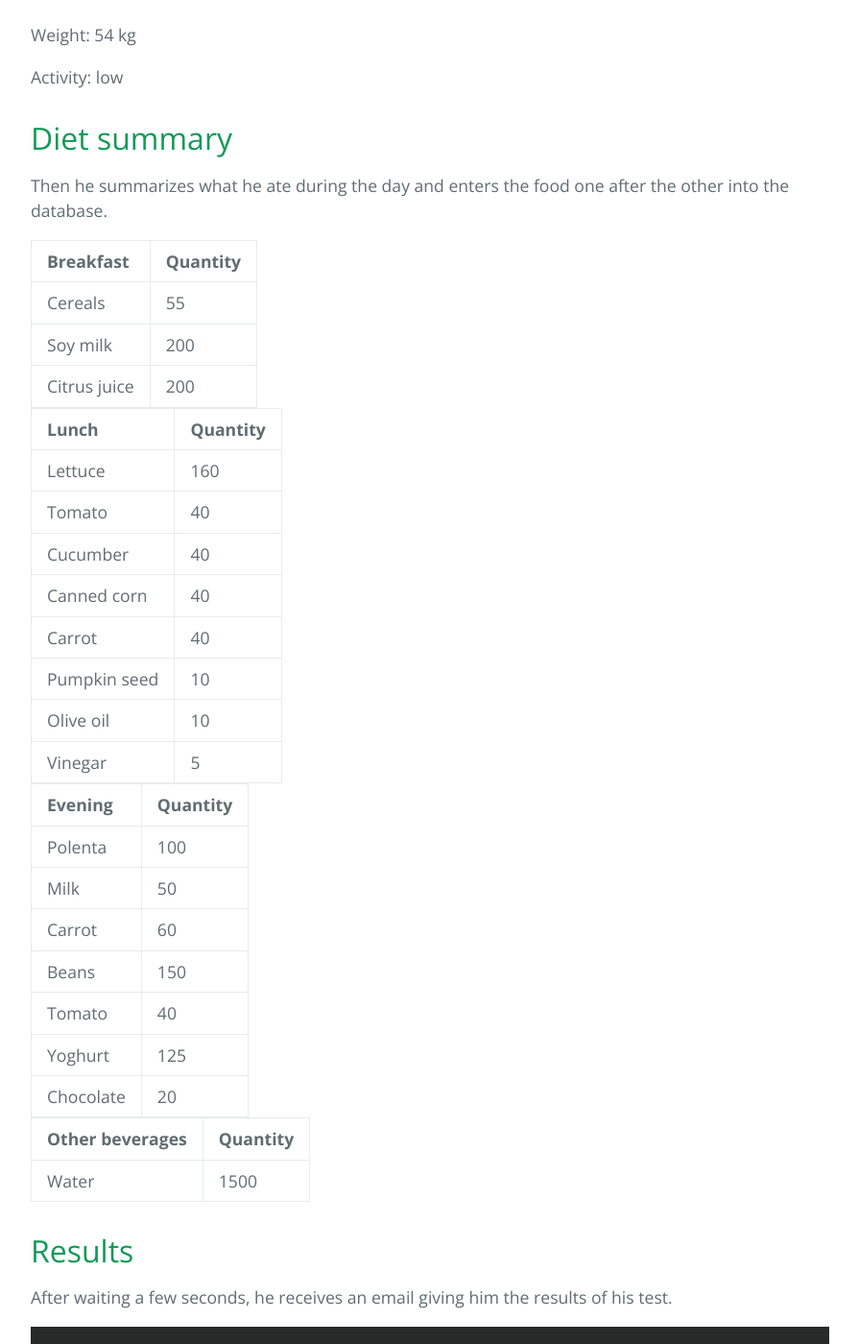
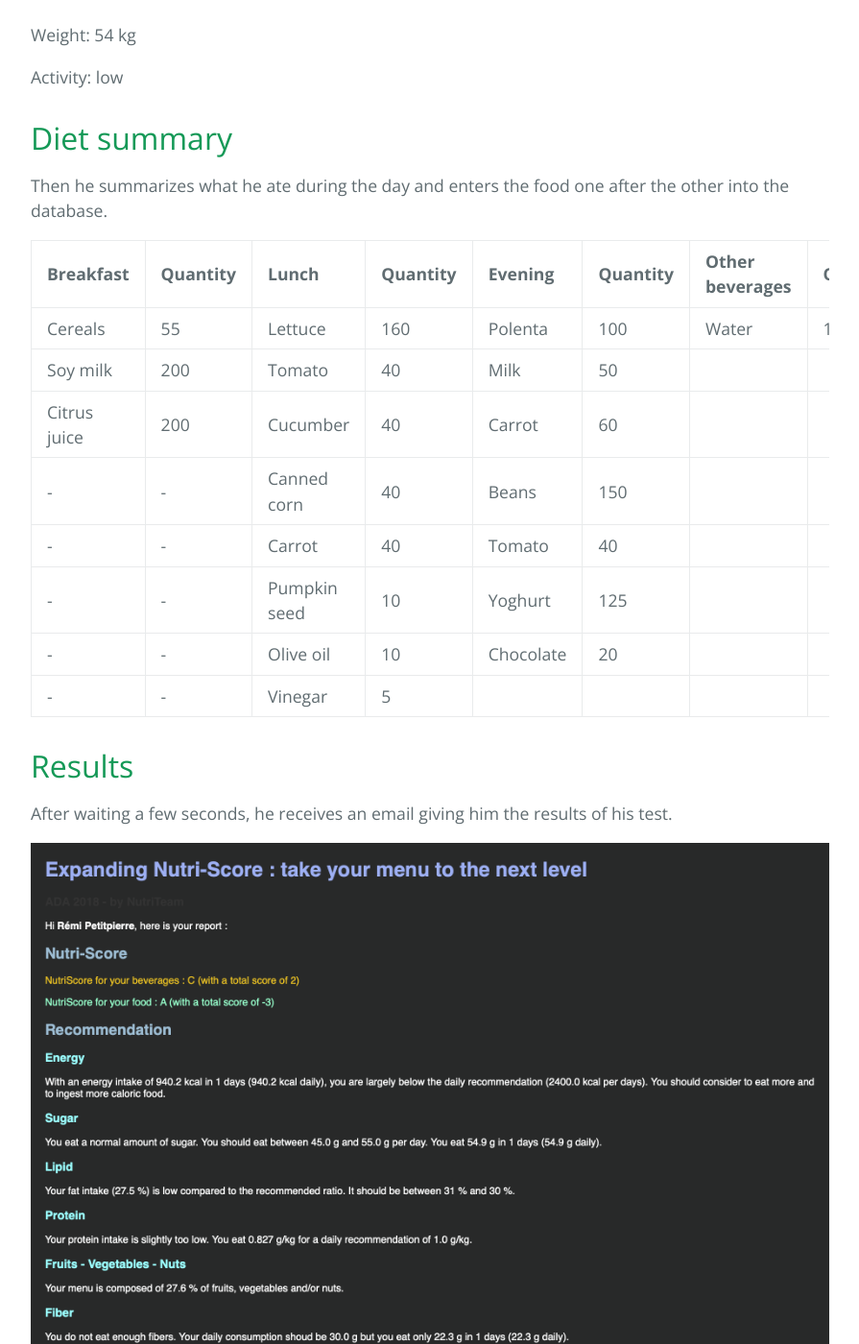
Before and after one commit to NutriTeam/Nutri_Score, a Jekyll site: the page built from case_study.md, in a window 1280 px wide and 1400 px high, scrolled down 1061 px. Shown: the whole window at 96% size, without its empty margins (192-1087 px from the left). Built offline with Jekyll 4.4.1, drawn with Linux system fonts in a browser that asks for light colours.

```diff
--- a/case_study.md
+++ b/case_study.md
@@ -35,36 +35,30 @@ Activity: low
 ## Diet summary
 Then he summarizes what he ate during the day and enters the food one after the other into the database.
 
-| Breakfast|Quantity
-| ------|-----|
-|Cereals|55
-|Soy milk|200
-|Citrus juice|200
+|Breakfast|Quantity|Lunch|Quantity|Evening|Quantity|Other beverages|Quantity
+| ------|-----| ------|-----| ------|-----| ------|-----|
+|Cereals|55|Lettuce|160|Polenta|100|Water|1500
+|Soy milk|200|Tomato|40|Milk|50
+|Citrus juice|200|Cucumber|40|Carrot|60
+|-|-|Canned corn|40|Beans|150
+|-|-|Carrot|40|Tomato|40
+|-|-|Pumpkin seed|10|Yoghurt|125
+|-|-|Olive oil|10|Chocolate|20
+|-|-|Vinegar|5
 
-|Lunch|Quantity
-| ------|-----|
-|Lettuce|160
-|Tomato|40
-|Cucumber|40
-|Canned corn|40
-|Carrot|40
-|Pumpkin seed|10
-|Olive oil|10
-|Vinegar|5
 
-|Evening|Quantity
-| ------|-----|
-|Polenta|100
-|Milk|50
-|Carrot|60
-|Beans|150
-|Tomato|40
-|Yoghurt|125
-|Chocolate|20
 
-|Other beverages|Quantity
-| ------|-----|
-|Water|1500
+
+
+
+
+
+
+
+
+
+
+
 
 ## Results
 After waiting a few seconds, he receives an email giving him the results of his test.
```
